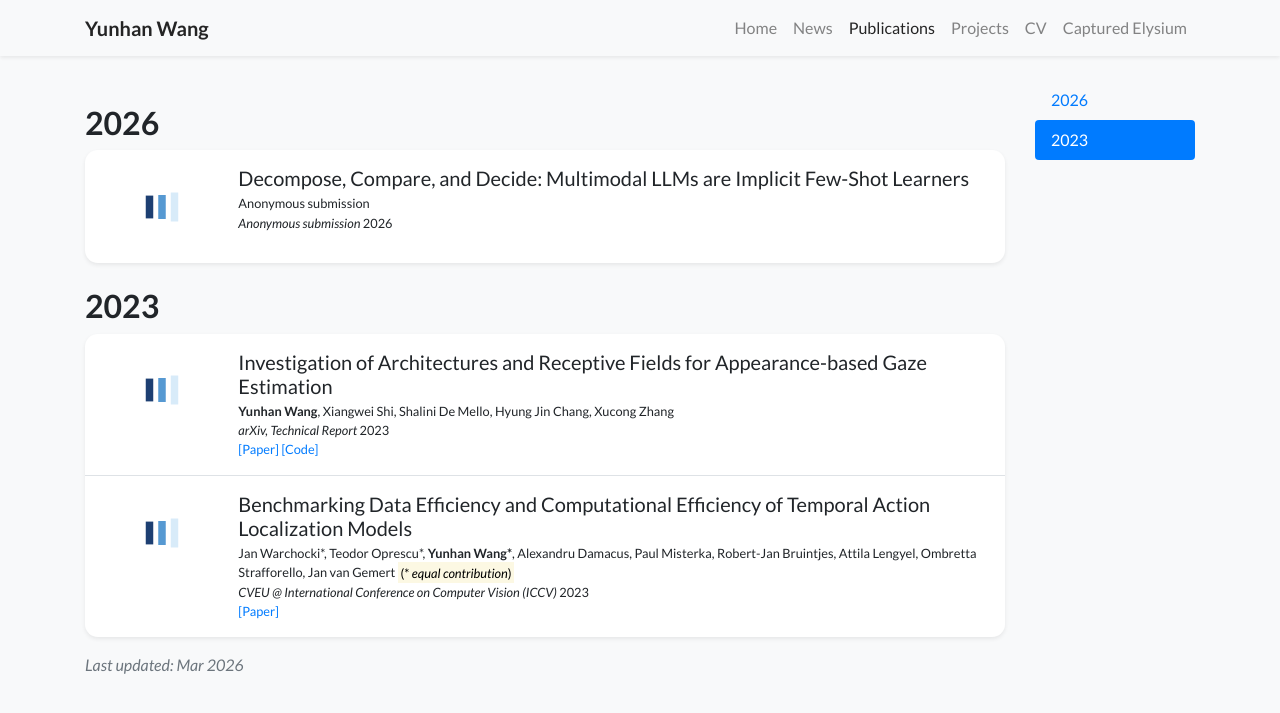
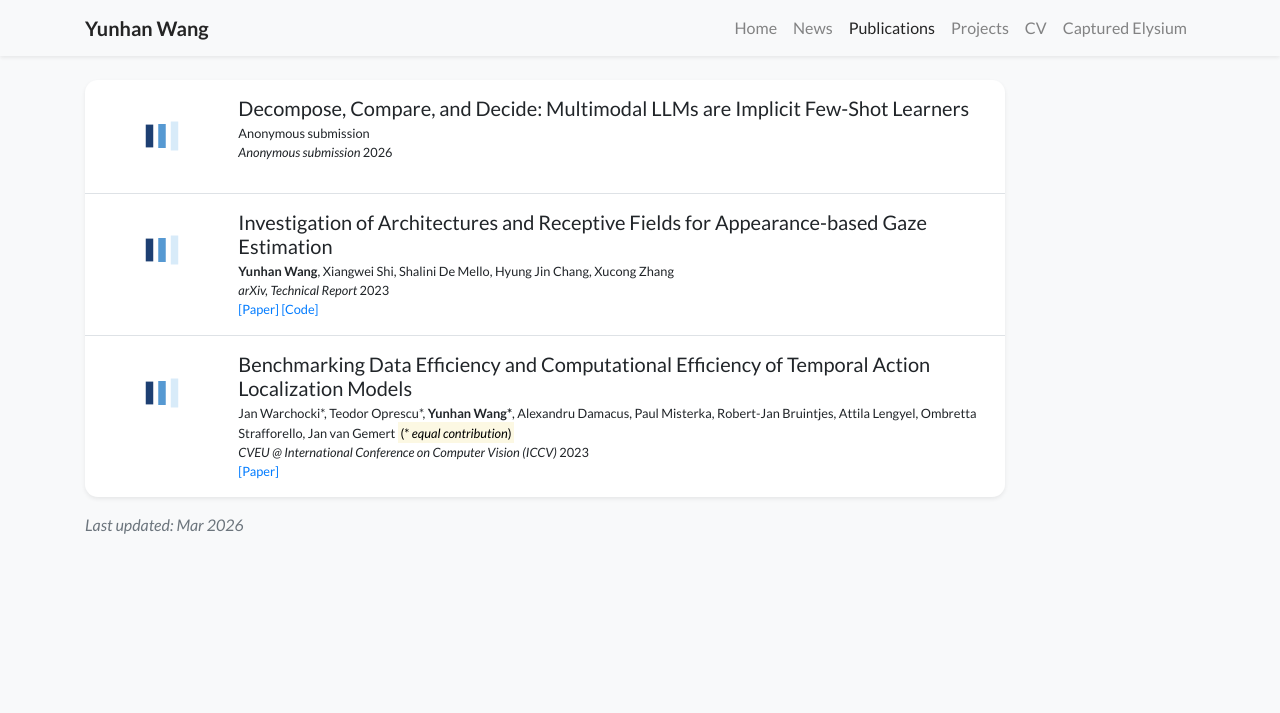
Before and after one commit to yunhanwang1105/yunhanwang1105.github.io, a Jekyll site: the page built from publications.html, in a window 1280 px wide. Shown: the top 713 px of the page. Built offline with Jekyll 4.4.1, drawn with Linux system fonts in a browser that asks for light colours; nearby versions of some CDN libraries; a style sheet for code colours, icons or effects is not loaded.

Commit message:
Update publications.html

```diff
--- a/publications.html
+++ b/publications.html
@@ -2,31 +2,16 @@
 layout: default
 title : Publications
 navbar_title: Publications
-body_attr: >-
-  data-spy="scroll" data-target="#navbar-year" data-offset="100"
 ---
 
-{% assign pubs_by_year = site.publications | sort: "date" | reverse | group_by_exp: "item", "item.date | date: '%Y'" %}
+{% assign publications_list = site.publications | sort: "date" | reverse %}
 
 <div class="row">
     <div class="col-12 col-lg-10">
-        {% for year in pubs_by_year %}
-        {% assign num_papers = year.items | size %}
-        <h2 class="pt-4" id="year-{{ year.name }}">{{ year.name }}</h2>
         <div class="my-0 p-0 bg-white shadow-sm rounded-xl">
-            {% for item in year.items %}
+            {% for item in publications_list %}
                 {% include widgets/publication_item.html item=item hide_bottom_border=forloop.last first=forloop.first last=forloop.last %}
             {% endfor %}
         </div>
-        {% endfor %}
     </div>
-
-    <div class="col-2 d-none d-lg-block">
-        <div id="navbar-year" class="nav nav-pills flex-column sticky-top" style="top: 80px">
-            {% for year in pubs_by_year %}
-            <a class="nav-link d-block" href="#year-{{ year.name }}">{{ year.name }}</a>
-            {% endfor %}
-        </div>
-    </div>
-
 </div>
```
